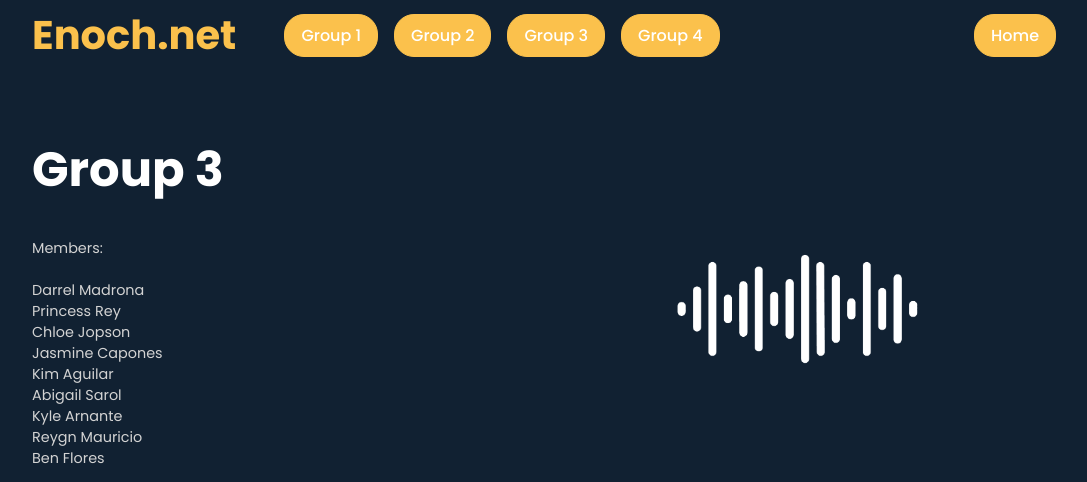
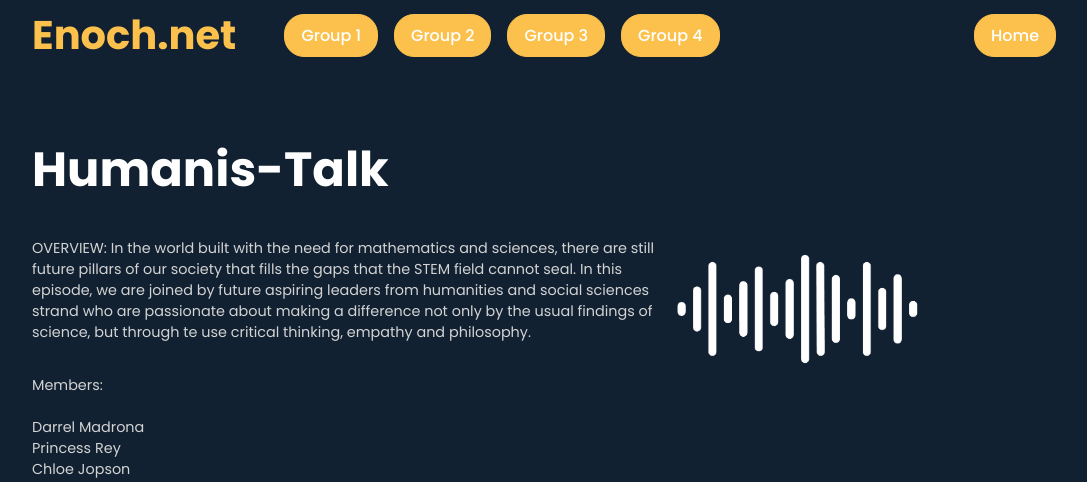
Before and after one commit to bokixx/g3, a plain HTML site: page index.html in a window 1280 px wide. Shown: the top 482 px of the page, without its empty margins (96-1183 px from the left). Drawn offline with Linux system fonts and the light colour scheme.

Commit message:
index.html

```diff
--- a/index.html
+++ b/index.html
@@ -31,8 +31,13 @@
         <div class="left__wrapper">
           <div class="heading">
             <h1>
-              Group 3
+              Humanis-Talk
             </h1>
+            <p>OVERVIEW: In the world built with the need for mathematics and sciences, there are
+              still future pillars of our society that fills the gaps that the STEM field cannot seal.
+              In this episode, we are joined by future aspiring leaders from humanities and social sciences
+              strand who are passionate about making a difference not only by the usual findings of science,
+              but through te use critical thinking, empathy and philosophy.</p>
             <p>
               Members: <br /><br />
               Darrel Madrona <br />
@@ -43,7 +48,7 @@
               Abigail Sarol <br />
               Kyle Arnante <br />
               Reygn Mauricio <br />
-              Ben Flores <br / >
+              Ben Flores <br />
 
             </p>
           </div>
```
